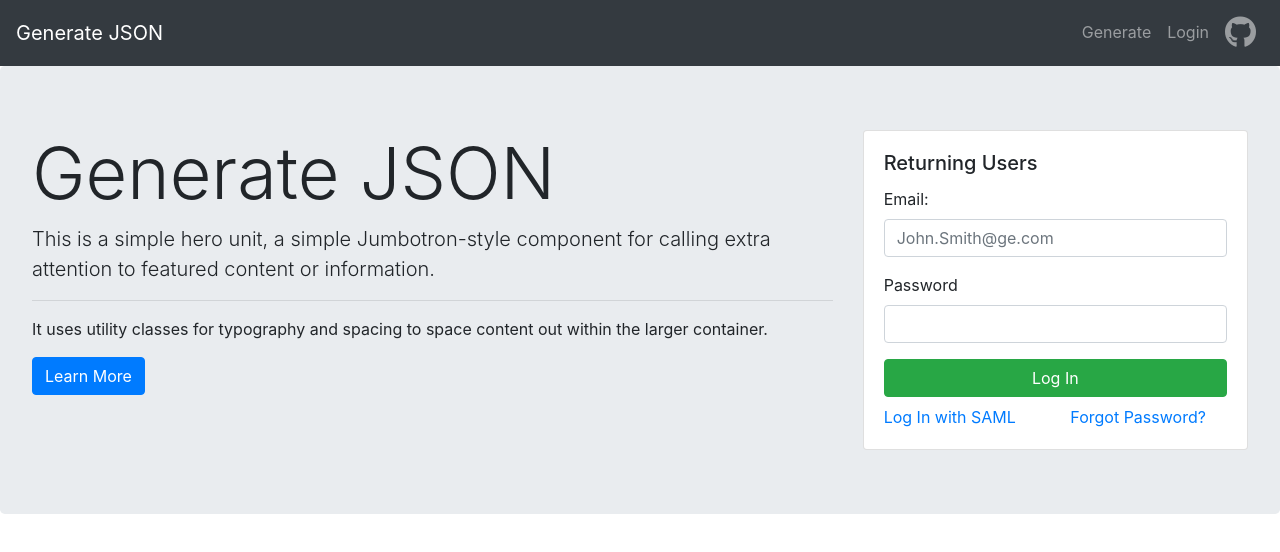
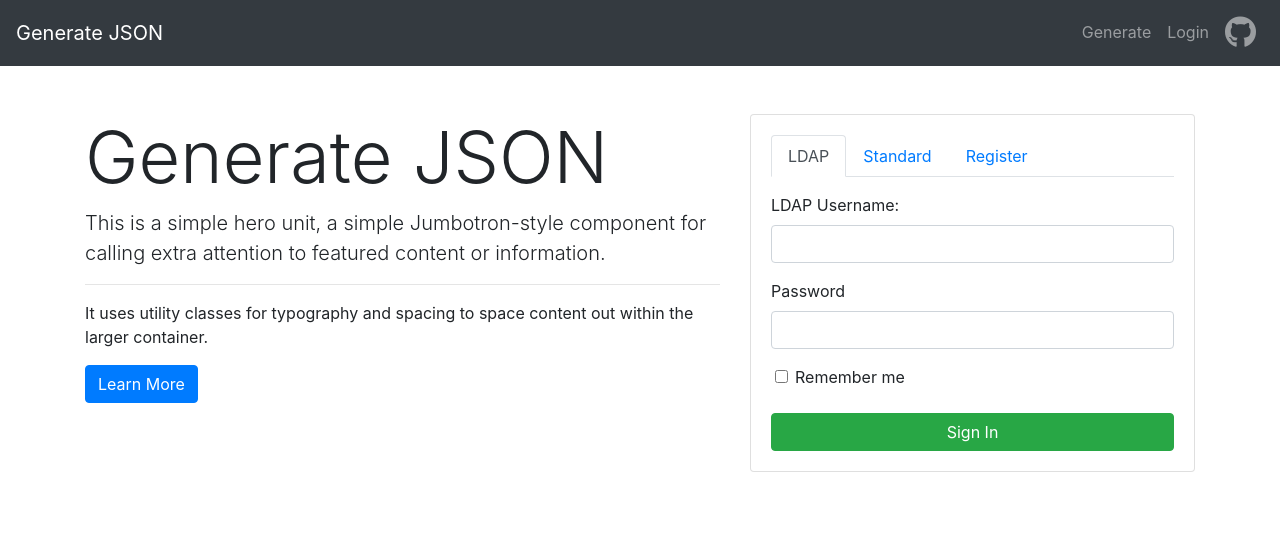
Before and after one commit to ahtee/vidhub, a React (Create React App) app: page / in a window 1280 px wide. Shown: the top 552 px of the page. Built offline with nearby package versions, Linux system fonts and the light colour scheme.

Commit message:
took the gitlab login and placed it here

```diff
--- a/public/index.html
+++ b/public/index.html
@@ -21,6 +21,10 @@
       Learn how to configure a non-root public URL by running `npm run build`.
     -->
     <title>Generate JSON</title>
+
+    <script src="https://code.jquery.com/jquery-3.3.1.slim.min.js" integrity="sha384-q8i/X+965DzO0rT7abK41JStQIAqVgRVzpbzo5smXKp4YfRvH+8abtTE1Pi6jizo" crossorigin="anonymous"></script>
+    <script src="https://cdnjs.cloudflare.com/ajax/libs/popper.js/1.14.3/umd/popper.min.js" integrity="sha384-ZMP7rVo3mIykV+2+9J3UJ46jBk0WLaUAdn689aCwoqbBJiSnjAK/l8WvCWPIPm49" crossorigin="anonymous"></script>
+    <script src="https://stackpath.bootstrapcdn.com/bootstrap/4.1.3/js/bootstrap.min.js" integrity="sha384-ChfqqxuZUCnJSK3+MXmPNIyE6ZbWh2IMqE241rYiqJxyMiZ6OW/JmZQ5stwEULTy" crossorigin="anonymous"></script>
   </head>
   <body>
     <noscript>
--- a/src/Login.js
+++ b/src/Login.js
@@ -7,9 +7,9 @@ export default class Login extends Component {
   render() {
     return (
 
-      <Jumbotron>
+        <div className="container mt-5">
           <Row>
-          <Col lg={8} md={6} sm={12}>
+            <Col sm={7} className="pull-left">
               <h1 className="display-3">Generate JSON</h1>
               <p className="lead">This is a simple hero unit, a simple Jumbotron-style component for calling extra attention to featured content or information.</p>
               <hr className="mt-2" />
@@ -18,32 +18,95 @@ export default class Login extends Component {
                 <Button color="primary">Learn More</Button>
               </p>
             </Col>
-          <Col lg={4} md={6} sm={12}>
+            <Col sm={5} className="pull-right">
               <Card body className="login-max-width">
-              <CardTitle>Returning Users</CardTitle>
+                <ul class="nav nav-tabs">
+                  <li class="nav-item">
+                    <a class="nav-link active" href="#ldapldap" data-toggle="tab" aria-expanded="true">LDAP</a>
+                  </li>
+                  <li class="nav-item">
+                    <a class="nav-link" href="#login-pane" data-toggle="tab" aria-expanded="false">Standard</a>
+                  </li>
+                  <li class="nav-item">
+                    <a class="nav-link" href="#register-pane" data-toggle="tab" aria-expanded="false">Register</a>
+                  </li>
+                </ul>
+                <div className="tab-content mt-3">
+                  <div className="active login-box tab-pane" id="ldapldap" role="tabpanel">
                     <Form>
                       <FormGroup>
-                    <Label htmlFor="user-email">Email:</Label>
-                    <Input type="email" name="user-email" id="user-email" placeholder="John.Smith@ge.com" required/>
+                        <Label htmlFor="user-email">LDAP Username:</Label>
+                        <Input type="text" name="ldap-username" id="ldap-username" required/>
                       </FormGroup>
                       <FormGroup>
                         <Label htmlFor="user-password">Password</Label>
                         <Input type="password" name="user-password" id="user-password" required/>
                       </FormGroup>
-                  <Button type="submit" className="btn btn-success" block="true">Log In</Button>
-                  <Row className="mt-2">
-                    <Col sm="6">
-                      <a className="mt-3" href="/" block="true">Log In with SAML</a>
-                    </Col>
-                    <Col sm="6" className="ml-auto">
-                      <a className="mt-3" href="/" block="true">Forgot Password?</a>
-                    </Col>
-                  </Row>
+                      <div class="remember-me checkbox">
+                        <FormGroup className="ml-4">
+                          <Label htmlFor="remember">
+                            <Input type="checkbox" name="remember" id="remember" value="0" />
+                            <span>Remember me</span>
+                          </Label>
+                        </FormGroup>
+                      </div>
+                      <Button type="submit" className="btn btn-success" block="true">Sign In</Button>
                     </Form>
+                  </div>
+                  <div className="login-box tab-pane" id="login-pane" role="tabpanel">
+                    <Form>
+                      <FormGroup>
+                        <Label htmlFor="user-email">Username or email:</Label>
+                        <Input type="email" name="user-email" id="user-email" required/>
+                      </FormGroup>
+                      <FormGroup>
+                        <Label htmlFor="user-password">Password</Label>
+                        <Input type="password" name="user-password" id="user-password" required/>
+                      </FormGroup>
+                      <div class="remember-me checkbox">
+                        <FormGroup className="ml-4">
+                          <Label htmlFor="remember">
+                            <Input type="checkbox" name="remember" id="remember" value="0" />
+                            <span className="pull-left">Remember me</span>
+                            <div className="pull-right forgot-password">
+                              <a href="/">Forgot your password?</a>
+                            </div>
+                          </Label>
+                        </FormGroup>
+                      </div>
+                      <Button type="submit" className="btn btn-success" block="true">Sign In</Button>
+                    </Form>
+                  </div>
+                  <div className="login-box tab-pane" id="register-pane" role="tabpanel">
+                    <Form>
+                      <FormGroup>
+                        <Label htmlFor="name">Full name:</Label>
+                        <Input type="text" name="fullname" id="fullname" required/>
+                      </FormGroup>
+                      <FormGroup>
+                        <Label htmlFor="username">Username:</Label>
+                        <Input type="text" name="username" id="username" required/>
+                      </FormGroup>
+                      <FormGroup>
+                        <Label htmlFor="email">Email:</Label>
+                        <Input type="email" name="email" id="email" required/>
+                      </FormGroup>
+                      <FormGroup>
+                        <Label htmlFor="email_confirmation">Email confirmation:</Label>
+                        <Input type="email" name="email" id="email" required/>
+                      </FormGroup>
+                      <FormGroup>
+                        <Label htmlFor="password">Password:</Label>
+                        <Input type="password" name="password" id="password" required/>
+                      </FormGroup>
+                      <Button type="submit" className="btn btn-primary" block="true">Register</Button>
+                    </Form>
+                  </div>
+                </div>
               </Card>
             </Col>
           </Row>
-      </Jumbotron>
+        </div>
 
   );
   }
```
Lines whose indentation alone changed are shown as unchanged.
